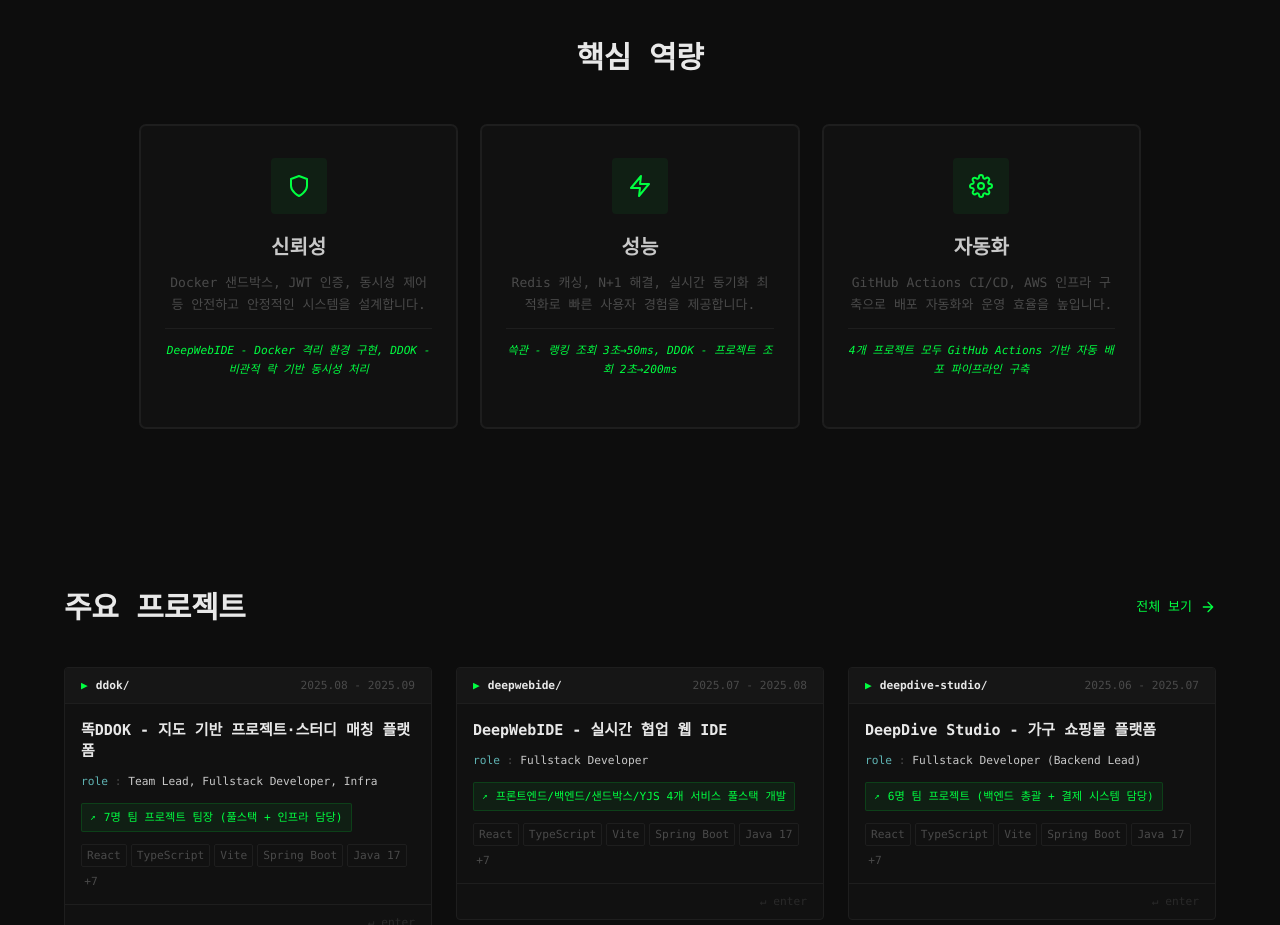
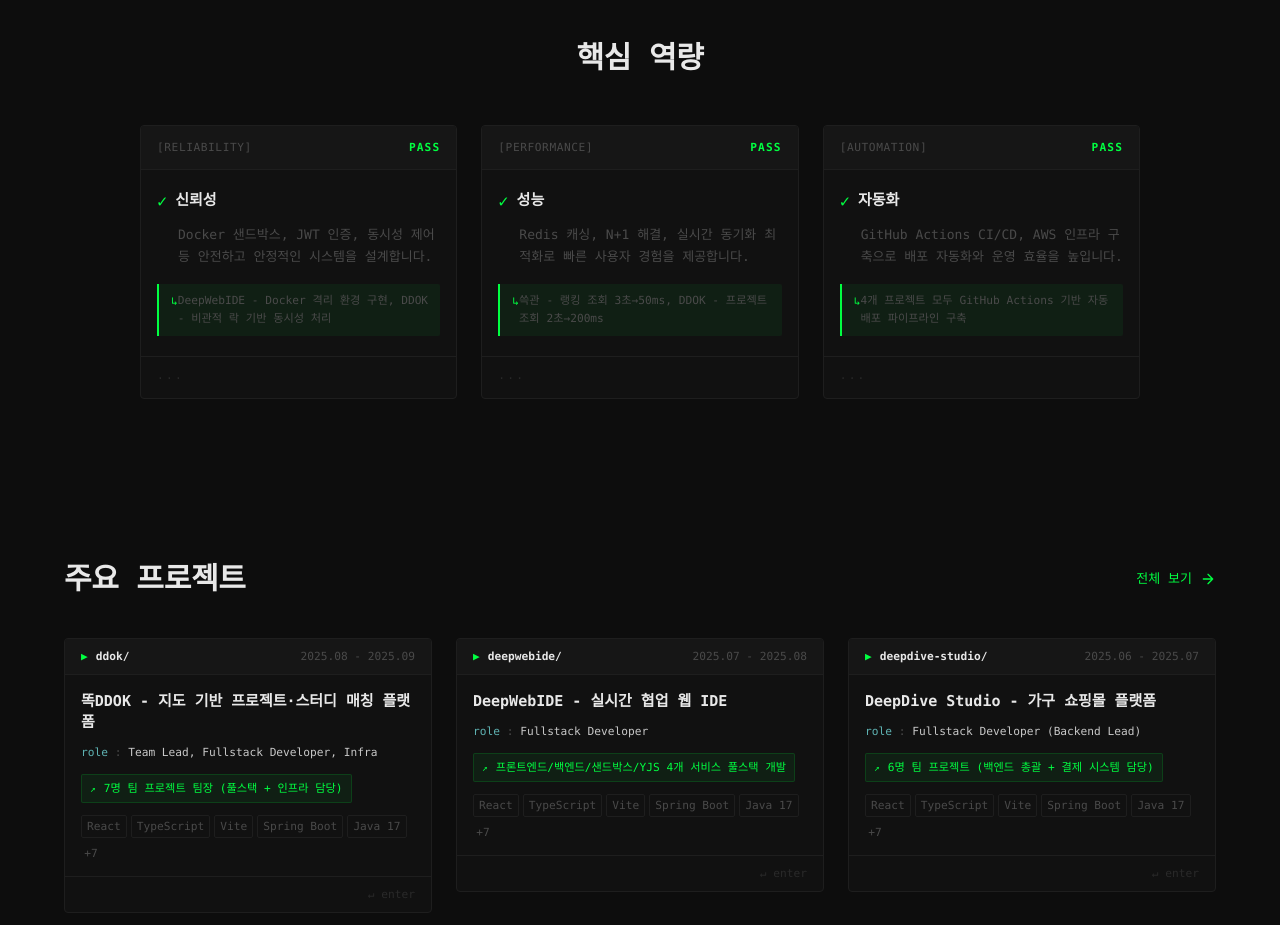
Before and after one commit to projectmiluju/projectmiluju.github.io, an Astro site: page / in a window 1280 px wide. Shown: the part 800-1725 px from the top of the page. Built offline with nearby package versions, Linux system fonts and the light colour scheme; Astro itself is replaced by a stand-in of ours; a web font is replaced by a local one.

Commit message:
StrengthCard 컴포넌트 리팩토링: 아이콘 처리 방식 개선, 레이아웃 조정 및 스타일 업데이트

```diff
--- a/src/components/StrengthCard.astro
+++ b/src/components/StrengthCard.astro
@@ -8,35 +8,48 @@
 
 const { title, description, icon, evidence } = Astro.props;
 
-const icons = {
-  shield: `<svg width="24" height="24" viewBox="0 0 24 24" fill="none" stroke="currentColor" stroke-width="2" stroke-linecap="round" stroke-linejoin="round"><path d="M12 22s8-4 8-10V5l-8-3-8 3v7c0 6 8 10 8 10z"/></svg>`,
-  zap: `<svg width="24" height="24" viewBox="0 0 24 24" fill="none" stroke="currentColor" stroke-width="2" stroke-linecap="round" stroke-linejoin="round"><polygon points="13 2 3 14 12 14 11 22 21 10 12 10 13 2"/></svg>`,
-  cog: `<svg width="24" height="24" viewBox="0 0 24 24" fill="none" stroke="currentColor" stroke-width="2" stroke-linecap="round" stroke-linejoin="round"><circle cx="12" cy="12" r="3"/><path d="M19.4 15a1.65 1.65 0 0 0 .33 1.82l.06.06a2 2 0 0 1 0 2.83 2 2 0 0 1-2.83 0l-.06-.06a1.65 1.65 0 0 0-1.82-.33 1.65 1.65 0 0 0-1 1.51V21a2 2 0 0 1-2 2 2 2 0 0 1-2-2v-.09A1.65 1.65 0 0 0 9 19.4a1.65 1.65 0 0 0-1.82.33l-.06.06a2 2 0 0 1-2.83 0 2 2 0 0 1 0-2.83l.06-.06a1.65 1.65 0 0 0 .33-1.82 1.65 1.65 0 0 0-1.51-1H3a2 2 0 0 1-2-2 2 2 0 0 1 2-2h.09A1.65 1.65 0 0 0 4.6 9a1.65 1.65 0 0 0-.33-1.82l-.06-.06a2 2 0 0 1 0-2.83 2 2 0 0 1 2.83 0l.06.06a1.65 1.65 0 0 0 1.82.33H9a1.65 1.65 0 0 0 1-1.51V3a2 2 0 0 1 2-2 2 2 0 0 1 2 2v.09a1.65 1.65 0 0 0 1 1.51 1.65 1.65 0 0 0 1.82-.33l.06-.06a2 2 0 0 1 2.83 0 2 2 0 0 1 0 2.83l-.06.06a1.65 1.65 0 0 0-.33 1.82V9a1.65 1.65 0 0 0 1.51 1H21a2 2 0 0 1 2 2 2 2 0 0 1-2 2h-.09a1.65 1.65 0 0 0-1.51 1z"/></svg>`,
+const iconMap = {
+  shield: '[RELIABILITY]',
+  zap: '[PERFORMANCE]',
+  cog: '[AUTOMATION]',
 };
+
+const statusLabel = iconMap[icon] || `[${icon.toUpperCase()}]`;
 ---
 
-<div class="strength-card card-3d">
-  <div class="card-inner">
-    <div class="icon-wrapper" set:html={icons[icon]} />
-    <h3 class="strength-title">{title}</h3>
+<div class="strength-card">
+  <div class="card-header">
+    <span class="status-label">{statusLabel}</span>
+    <span class="status-pass">PASS</span>
+  </div>
+
+  <div class="card-body">
+    <h3 class="strength-title">
+      <span class="check-mark">✓</span>
+      {title}
+    </h3>
     <p class="strength-desc">{description}</p>
+
     {evidence && (
-      <p class="strength-evidence">{evidence}</p>
+      <div class="evidence-block">
+        <span class="evidence-prefix">↳ </span>
+        <span class="evidence-text">{evidence}</span>
+      </div>
     )}
   </div>
-  <div class="card-glow" aria-hidden="true"></div>
+
+  <div class="card-footer">
+    <span class="footer-dots">···</span>
+  </div>
 </div>
 
 <style>
   .strength-card {
-    position: relative;
-    padding: var(--space-8) var(--space-6);
     background-color: var(--color-bg-alt);
     border: 1px solid var(--color-border);
-    border-radius: var(--radius-xl);
-    text-align: center;
-    box-shadow: var(--shadow-card);
-    transition: border-color var(--transition-base), box-shadow var(--transition-base);
+    border-radius: var(--radius-lg);
+    font-family: var(--font-mono);
+    transition: border-color var(--transition-fast), box-shadow var(--transition-fast);
     overflow: hidden;
   }
 
@@ -45,52 +58,50 @@
     box-shadow: var(--shadow-card-hover);
   }
 
-  .card-inner {
-    position: relative;
-    z-index: 1;
+  .card-header {
+    display: flex;
+    align-items: center;
+    justify-content: space-between;
+    padding: var(--space-3) var(--space-4);
+    background-color: var(--color-bg-elevated);
+    border-bottom: 1px solid var(--color-border);
   }
 
-  .card-glow {
-    position: absolute;
-    top: 0;
-    left: 50%;
-    transform: translateX(-50%);
-    width: 100px;
-    height: 100px;
-    background: radial-gradient(circle, var(--color-accent-glow) 0%, transparent 70%);
-    opacity: 0;
-    transition: opacity var(--transition-base);
-    pointer-events: none;
+  .status-label {
+    font-size: var(--text-xs);
+    color: var(--color-text-muted);
+    letter-spacing: 0.05em;
   }
 
-  .strength-card:hover .card-glow {
-    opacity: 1;
+  .strength-card:hover .status-label {
+    color: var(--color-accent);
   }
 
-  .icon-wrapper {
-    display: inline-flex;
-    align-items: center;
-    justify-content: center;
-    width: 56px;
-    height: 56px;
-    background-color: var(--color-accent-light);
+  .status-pass {
+    font-size: var(--text-xs);
     color: var(--color-accent);
-    border-radius: var(--radius-lg);
-    margin-bottom: var(--space-5);
-    transition: transform var(--transition-base), background-color var(--transition-base);
+    font-weight: 600;
+    letter-spacing: 0.1em;
   }
 
-  .strength-card:hover .icon-wrapper {
-    transform: scale(1.05);
-    background-color: var(--color-accent);
-    color: white;
+  .card-body {
+    padding: var(--space-5) var(--space-4);
   }
 
   .strength-title {
-    font-size: var(--text-xl);
+    display: flex;
+    align-items: center;
+    gap: var(--space-2);
+    font-size: var(--text-base);
     font-weight: 600;
+    color: var(--color-text-bright);
     margin-bottom: var(--space-3);
-    color: var(--color-text);
+  }
+
+  .check-mark {
+    color: var(--color-accent);
+    font-size: var(--text-lg);
+    flex-shrink: 0;
   }
 
   .strength-desc {
@@ -98,31 +109,45 @@
     color: var(--color-text-muted);
     line-height: 1.7;
     margin: 0;
+    padding-left: calc(var(--space-2) + 1em);
   }
 
-  .strength-evidence {
-    font-size: var(--text-xs);
-    color: var(--color-accent);
-    margin-top: var(--space-3);
-    padding-top: var(--space-3);
-    border-top: 1px solid var(--color-border);
-    font-style: italic;
+  .evidence-block {
+    display: flex;
+    gap: 0;
+    margin-top: var(--space-4);
+    padding: var(--space-2) var(--space-3);
+    background-color: var(--color-accent-light);
+    border-left: 2px solid var(--color-accent);
+    border-radius: 0 var(--radius-sm) var(--radius-sm) 0;
   }
 
-  /* Mobile adjustments */
+  .evidence-prefix {
+    color: var(--color-accent);
+    font-size: var(--text-xs);
+    flex-shrink: 0;
+  }
+
+  .evidence-text {
+    font-size: var(--text-xs);
+    color: var(--color-text-muted);
+    line-height: 1.6;
+  }
+
+  .card-footer {
+    padding: var(--space-2) var(--space-4);
+    border-top: 1px solid var(--color-border);
+  }
+
+  .footer-dots {
+    font-size: var(--text-xs);
+    color: var(--color-text-dim);
+    letter-spacing: 0.2em;
+  }
+
   @media (max-width: 768px) {
-    .strength-card {
-      padding: var(--space-6);
-      border-radius: var(--radius-lg);
-    }
-
-    .icon-wrapper {
-      width: 48px;
-      height: 48px;
-    }
-
-    .strength-title {
-      font-size: var(--text-lg);
+    .card-body {
+      padding: var(--space-4);
     }
   }
 </style>
```
